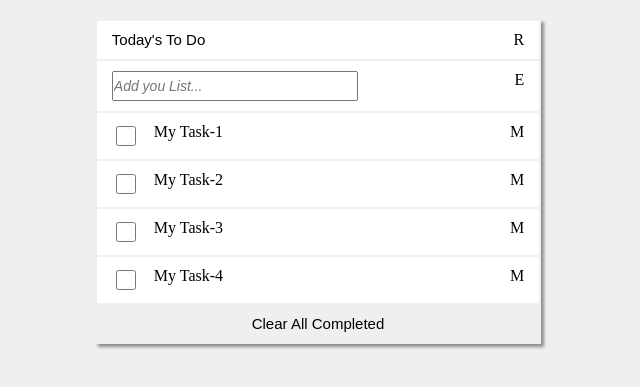
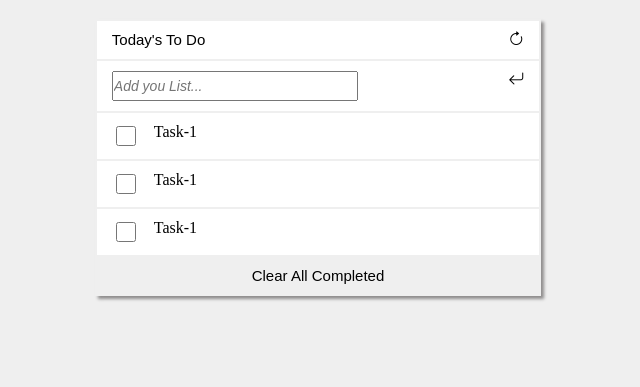
Before and after one commit to gergitokusse/To-Do-list, a website built with webpack: page src/index.html in a window 1280 px wide. Shown: the part 69-456 px from the top of the page, without its empty margins (322-962 px from the left). Built offline with nearby package versions, Linux system fonts and the light colour scheme.

Commit message:
Update je file

```diff
--- a/src/index.html
+++ b/src/index.html
@@ -3,6 +3,7 @@
 <head>
     <meta charset="UTF-8">
     <meta name="viewport" content="width=device-width, initial-scale=1.0">
+    <link rel="stylesheet" href="https://cdn.jsdelivr.net/npm/bootstrap-icons@1.3.0/font/bootstrap-icons.css" /></>
     <title>Wbpack Exercise</title>
 </head>
 <body>
@@ -11,7 +12,7 @@
         <div>
             <div class="todo-header">
                 <span class="describtion">Today's To Do</span>
-                <span class="more">R</span>
+                <span class="more"><i class="bi-arrow-clockwise"></i></span>
             </div>
             <div class="todo-entry">
                 <span class="describtion">
@@ -19,7 +20,7 @@
                         <input class="enter-todo" type="text" placeholder="Add you List..." />
                     </form>
                 </span>
-                <span class="more">E</span>
+                <span class="more"><i class="bi-arrow-return-left"></i></span>
             </div>
             <div class="todo-list">
                 <!-- <div>
--- a/src/index.js
+++ b/src/index.js
@@ -3,17 +3,10 @@ import _ from 'lodash';
 import './style.css';
 import Storage from './storage.js';
 
-function component() {
-  const element = document.createElement('div');
-  // Lodash, now imported by this script
-  element.innerHTML = _.join([], ' ');
-  element.classList.add('hello');
-  Storage.displaytodo();
-  Storage.checkboxevent();
+document.addEventListener('DOMContentLoaded', () => Storage.displaytodo());
+document.addEventListener('DOMContentLoaded', () => Storage.checkboxevent());
 
-  const describ = document.querySelector('.enter-todo');
-  const form = document.querySelector('.form');
-  form.addEventListener('submit', () => Storage.Addtodo(describ.value));
-  return element;
-}
-document.body.appendChild(component());
+const describ = document.querySelector('.enter-todo');
+const form = document.querySelector('.form');
+form.addEventListener('submit', () => Storage.Addtodo(describ.value));
+describ.value = '';
--- a/src/storage.js
+++ b/src/storage.js
@@ -6,9 +6,18 @@ class Storage {
     }
   }
 
+  static update() {
+    let mylocaldata = JSON.parse(localStorage.getItem('toDoList'));
+    if (mylocaldata == null) {
+      mylocaldata = [];
+    }
+    localStorage.setItem('toDoList', JSON.stringify(mylocaldata));
+  }
+
   static displaytodo() {
     const todo = document.querySelector('.todo-list');
-    let mylocaldata = [{ discribtion: 'My Task-1', complete: false, index: 1 }, { discribtion: 'My Task-2', complete: false, index: 2 }, { discribtion: 'My Task-3', complete: false, index: 3 }, { discribtion: 'My Task-4', complete: false, index: 4 }];
+    let mylocaldata = [{ indexed: 1, discribtion: 'Task-1', complete: false }, { indexed: 1, discribtion: 'Task-1', complete: false }, { indexed: 1, discribtion: 'Task-1', complete: false }];
+    // let mylocaldata = JSON.parse(localStorage.getItem('toDoList'));
     if (mylocaldata == null) {
       mylocaldata = [];
     } else {
@@ -32,7 +41,9 @@ class Storage {
         span1.appendChild(span2);
 
         const span3 = document.createElement('span');
-        span3.innerHTML = 'M';
+        span3.innerHTML = `
+        <i className="bi-three-dots-vertical" />
+        `;
         span3.className = 'more';
         div.appendChild(span3);
 
@@ -56,21 +67,20 @@ class Storage {
 
   static Addtodo(describ) {
     let indexed;
-    if (describ !== null) {
-      alert(describ);
+    if (describ !== '') {
       let localdata = JSON.parse(localStorage.getItem('toDoList'));
       if (localdata === null) {
         localdata = [];
         indexed = 1;
-      } else {
-        indexed = localdata.length();
-        const todo = { indexe: indexed, complete: false, discribtion: describ };
-        localdata.push(todo);
-        // then store to local data
-        localStorage.setItem('toDoList', JSON.stringify(localdata));
       }
+      indexed = localdata.length;
+      const todo = { indexe: indexed, complete: false, discribtion: describ };
+      localdata.push(todo);
+      // then store to local data
+      localStorage.setItem('toDoList', JSON.stringify(localdata));
+      window.location.reload();
     } else {
-      alert('empty');
+      // alert('empty');
     }
   }
 }
```
Also changed, not shown: dist/index.html, 3 other files.
